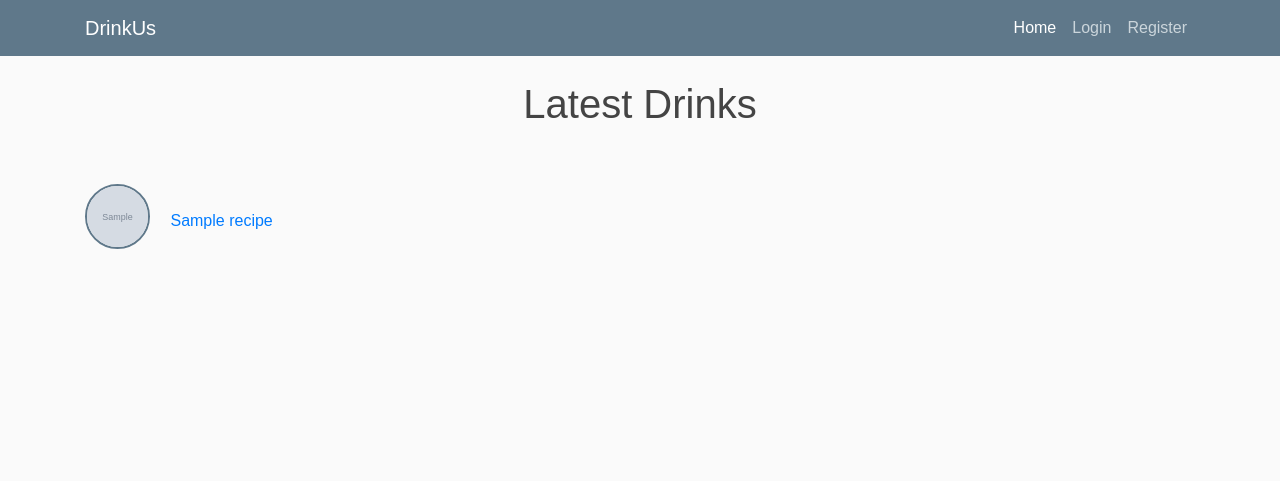
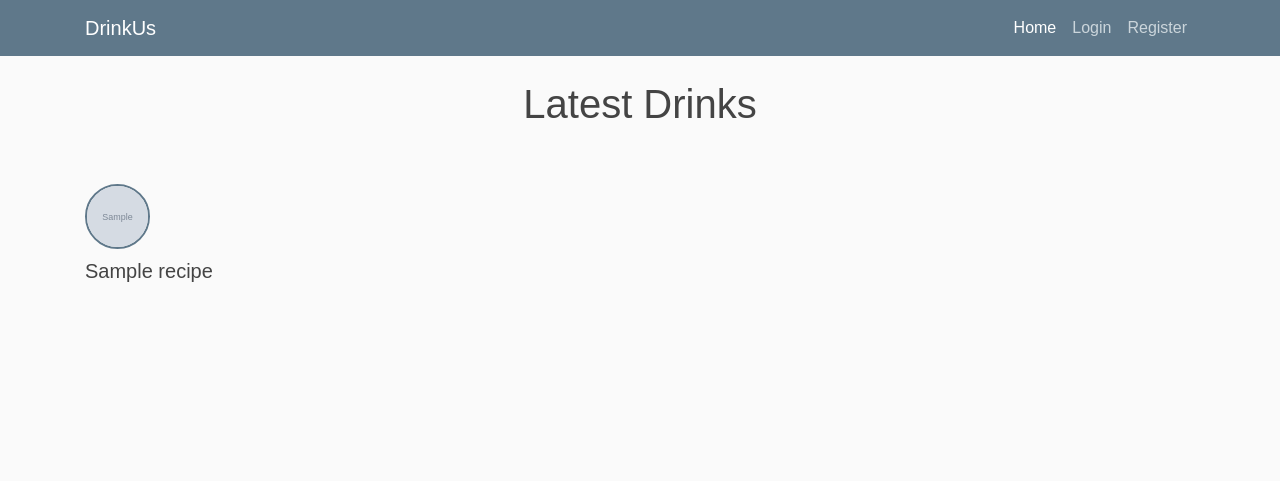
Before and after one commit to KaidoSo/cocktails-milestone-3, a Flask app: page / in a window 1280 px wide. Shown: the top 481 px of the page. Run offline with Flask 2, Linux system fonts and the light colour scheme; grey boxes marked "Sample" are stand-in pictures; a database or web service that is not in the repository returns one stand-in record (values such as "Sample title"); some libraries are stand-ins or nearby versions; some web fonts are replaced.

Commit message:
hover on home-link

```diff
--- a/static/css/style.css
+++ b/static/css/style.css
@@ -36,7 +36,6 @@
     display: block;
     margin-left: auto;
     margin-right: auto
-
 }
 
 .drink-img {
@@ -53,6 +52,14 @@
     border: solid #5f788a 2px;
     margin-right: 16px;
     margin-bottom: 10px;
+}
+
+.home-link a{
+    text-decoration: none;
+}
+
+.home-link a:hover>.home-img {
+    border: solid #444444 2px;
 }
 
 .user-buttons {
@@ -72,14 +79,9 @@
     color: #ffffff;
 }
 
-.site-footer {
-   position: fixed;
-   bottom: 0;
-   width: 100%;
+@media (min-width: 768px) {
+    .site-footer {
+        position: fixed;
+        bottom: 0;
+        width: 100%;
 }
-
-@media (min-width: 768px) {
-    .recipe-name: {
-        font-size: 10px;
-    }
-}
--- a/templates/home.html
+++ b/templates/home.html
@@ -7,10 +7,12 @@
     </div>
     <div class="row">
         {% for recipe in recipes %}
-            <div class="col">
-                <img class="rounded-circle home-img" src="{{ recipe.image }}" alt="{{ recipe.name }}"
-                    onerror="this.onerror=null;this.src='../static/images/no_image.svg';">
-                <a class="drink-name text-center" href="{{ url_for('recipe', recipe_id=recipe._id) }}">{{ recipe.name }}</a>
+            <div class="col home-link">
+                <a class="center" href="{{ url_for('recipe', recipe_id=recipe._id) }}">
+                    <img class="rounded-circle home-img" src="{{ recipe.image }}" alt="{{ recipe.name }}"
+                        onerror="this.onerror=null;this.src='../static/images/no_image.svg';">
+                    <h5 class="home-name">{{ recipe.name }}</h5>
+                </a>
             </div>
         {% endfor %}
     </div>
```
